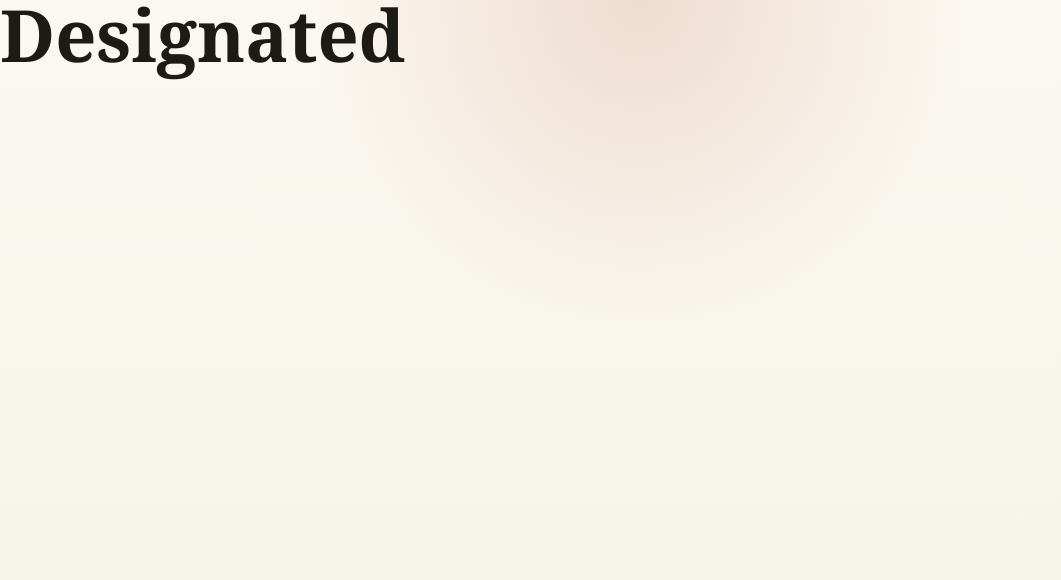
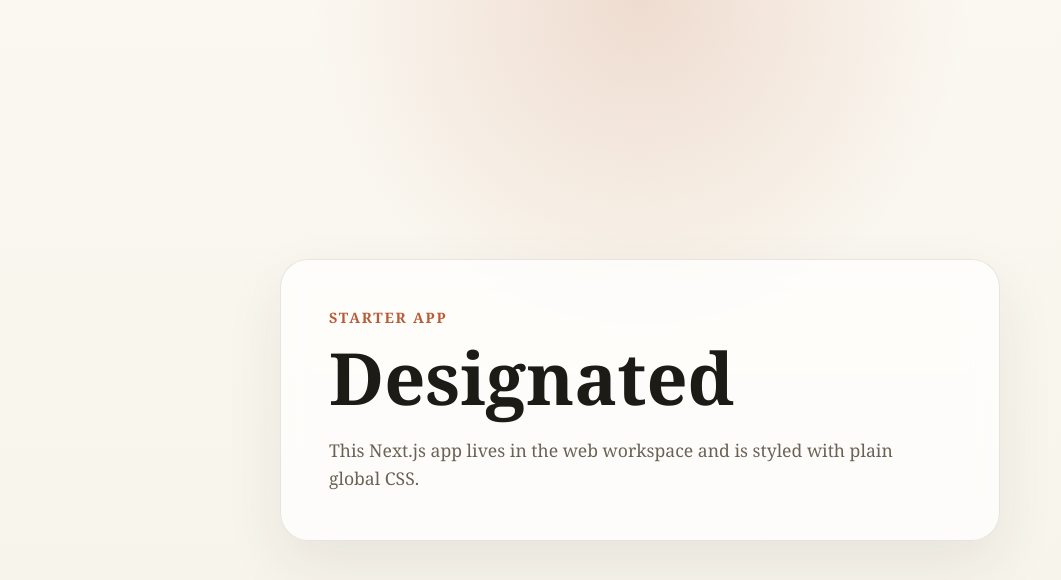
Before and after one commit to matthewlovestocode/designated, a Next.js app in the folder apps/web/: page / in a window 1280 px wide. Shown: the top 580 px of the page, without its empty margins (0-1061 px from the left). Built offline with nearby package versions, Linux system fonts and the light colour scheme.

Commit message:
Refine web app homepage layout

```diff
--- a/apps/web/app/components/page-header.tsx
+++ b/apps/web/app/components/page-header.tsx
@@ -1,11 +1,19 @@
 interface PageHeaderProps {
+  eyebrow?: string;
   heading: string;
+  description?: string;
 }
 
-export default function PageHeader({ heading }: PageHeaderProps) {
+export default function PageHeader({
+  eyebrow,
+  heading,
+  description
+}: PageHeaderProps) {
   return (
     <div>
+      {eyebrow ? <p className="eyebrow">{eyebrow}</p> : null}
       <h1>{heading}</h1>
+      {description ? <p className="copy">{description}</p> : null}
     </div>
-  )
+  );
 }
--- a/apps/web/app/page.tsx
+++ b/apps/web/app/page.tsx
@@ -2,8 +2,14 @@ import PageHeader from "./components/page-header";
 
 export default function Home() {
   return (
-    <main>
-      <PageHeader heading="Designated" />
+    <main className="page">
+      <section className="hero">
+        <PageHeader
+          eyebrow="Starter App"
+          heading="Designated"
+          description="This Next.js app lives in the web workspace and is styled with plain global CSS."
+        />
+      </section>
     </main>
   );
 }
```
